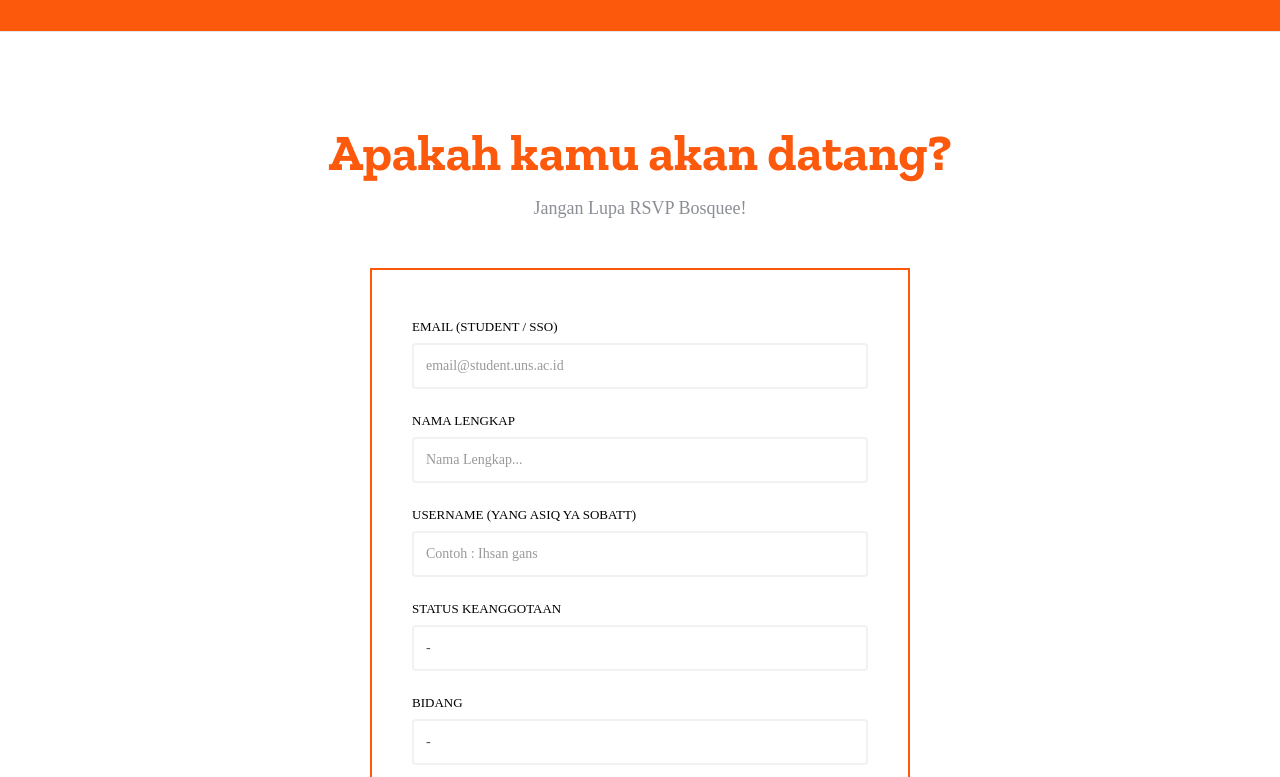
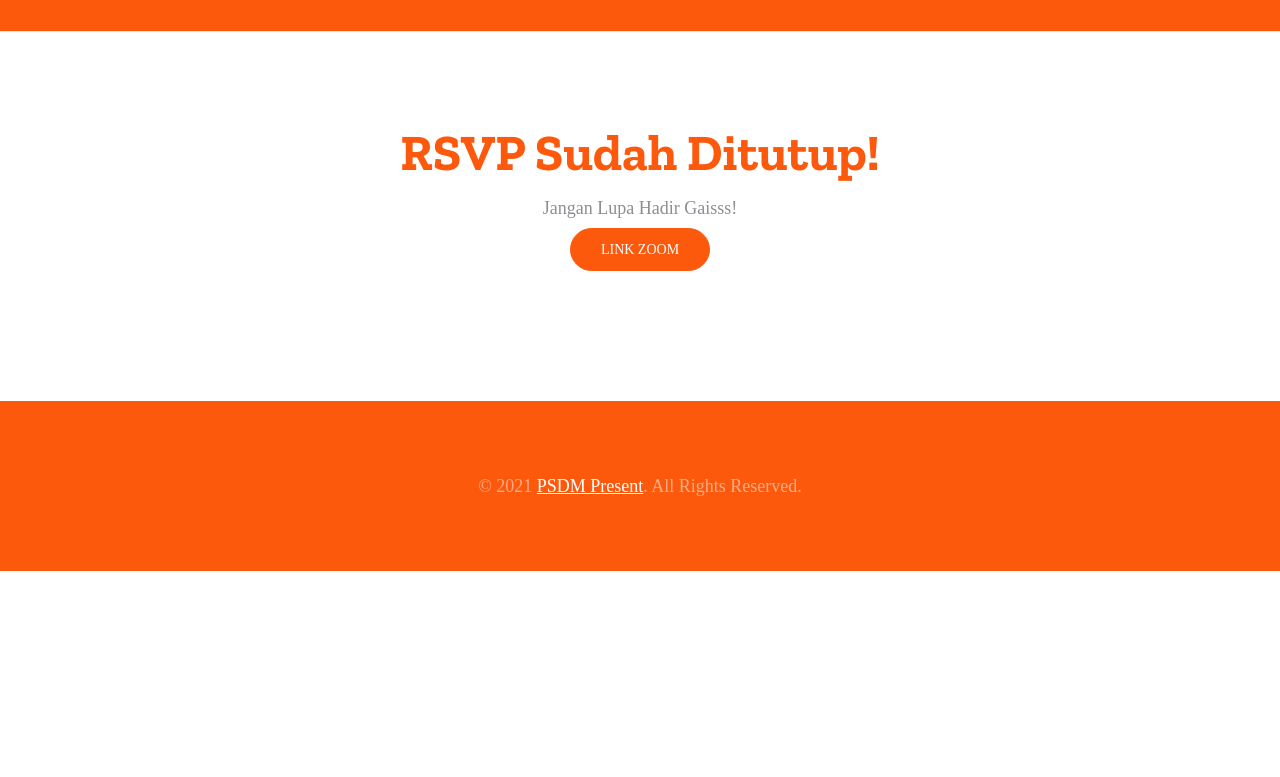
Before and after one commit to afrzl/RSVP-Auto-Create-GSheets, a website: page index.html in a window 1280 px wide. Shown: the part 1100-1877 px from the top of the page. After the commit the page ends 1671 px from the top, so only its background shows below. Drawn offline with nearby package versions, Linux system fonts and the light colour scheme; a web font is replaced by a local one.

Commit message:
rsvp ditutup

```diff
--- a/index.html
+++ b/index.html
@@ -47,11 +47,12 @@
       <div class="container">
         <div class="row mb40">
           <div class="col-md-12 text-center">
-            <h2 class="mt0 mb10 probootstrap-animate">Apakah kamu akan datang?</h2>
-            <p>Jangan Lupa RSVP Bosquee!</p>
+            <h2 class="mt0 mb10 probootstrap-animate">RSVP Sudah Ditutup!</h2>
+            <p>Jangan Lupa Hadir Gaisss!</p>
+            <a href="https://bit.ly/AdventuriaDeMaganger"><button class="btn btn-primary btn-lg btn-kirim">Link Zoom</button></a>
           </div>
         </div>
-        <div class="row">
+        <!-- <div class="row">
           <div class="col-md-6 col-md-offset-3">
             <div class="probootstrap-card probootstrap-animate">
               <form class="probootstrap-form" name="form-rsvp">
@@ -126,7 +127,7 @@
               </form>
             </div>
           </div>
-        </div>
+        </div> -->
       </div>
     </section>
 
```
